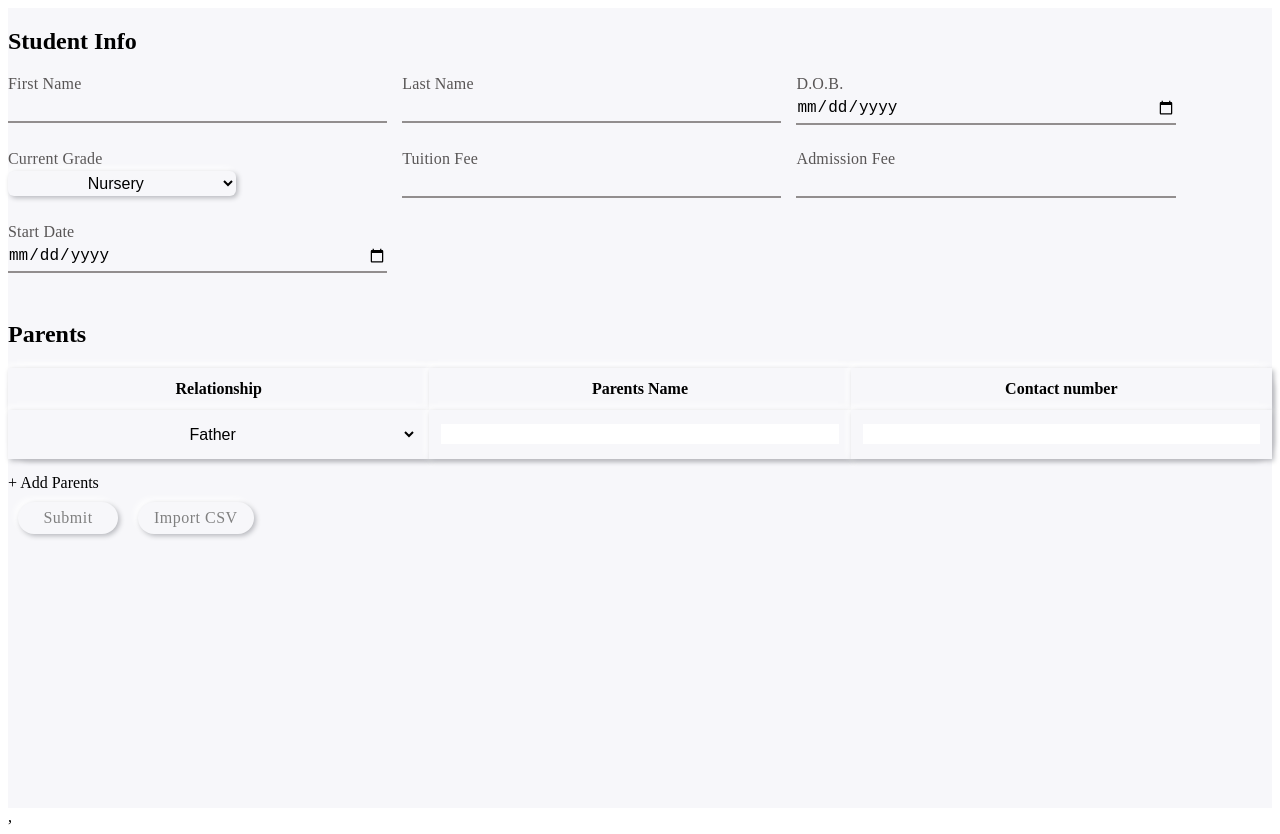
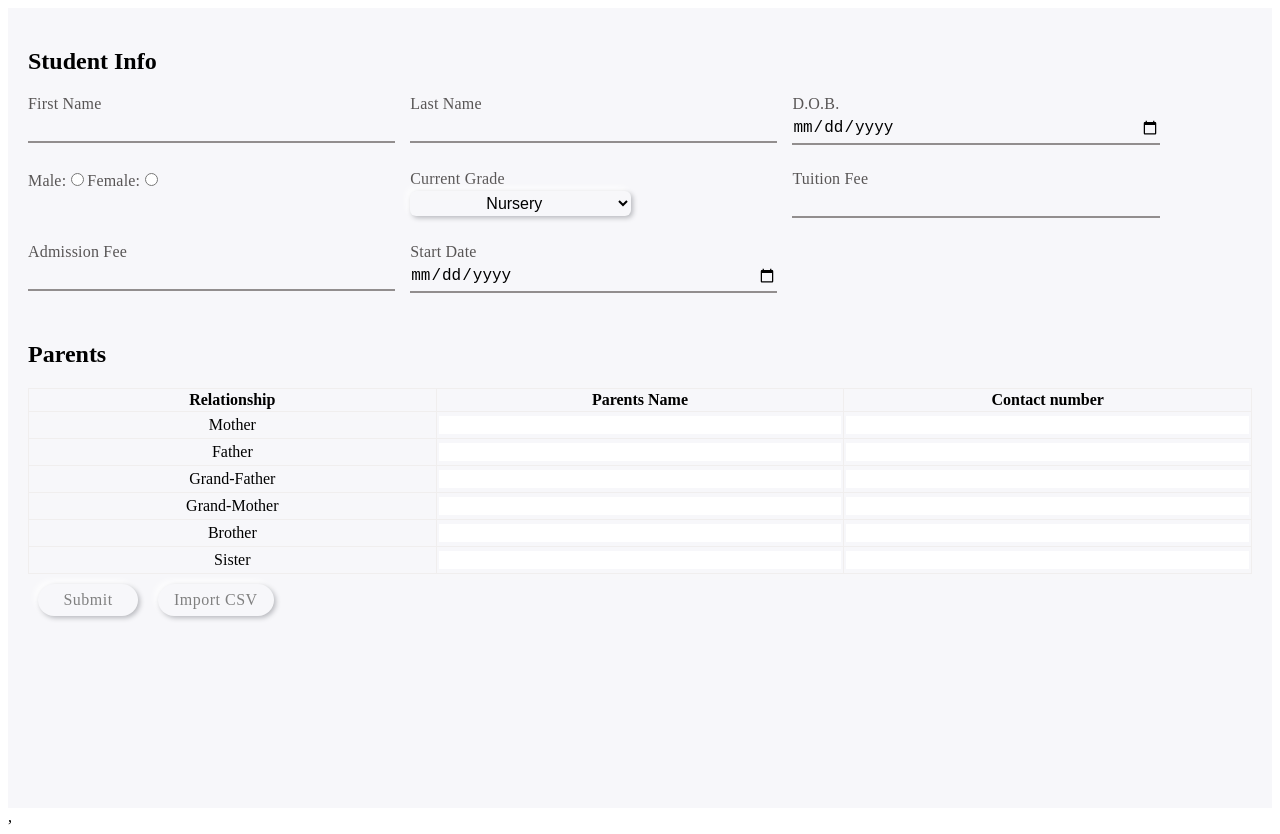
Before and after one commit to binayabatas642/studentManagement, a React (Create React App) app: page /student-registration in a window 1280 px wide. Built offline with nearby package versions, Linux system fonts and the light colour scheme.

Commit message:
filter and search funtionality added for students list.

```diff
--- a/public/index.html
+++ b/public/index.html
@@ -28,7 +28,7 @@
   </head>
   <body>
     <noscript>You need to enable JavaScript to run this app.</noscript>
-    <div id="root"></div>
+    <div id="root" style="margin:0px;padding:0px"></div>
     <!--
       This HTML file is a template.
       If you open it directly in the browser, you will see an empty page.
--- a/src/App.js
+++ b/src/App.js
@@ -14,8 +14,6 @@ import ViewSingleStudent from './pages/ViewSingleStudent';
 import InvoicePage from './pages/InvoicePage';
 
 const App = () => {
-
-  localStorage.setItem("name", "binaya")
   return (
     <div style={{ display: 'flex', justifyContent: 'center', backgroundColor: '#F7F7FA', minHeight: '100vh'}}>
       <Router>
--- a/src/css/addStudentForm.css
+++ b/src/css/addStudentForm.css
@@ -46,15 +46,15 @@ table {
 }
 
 tr, th, td {
-    padding: 12px;
+    padding: 2px;
 }
 
 table, th, td {
-    /* border: 1px solid rgb(168, 164, 164); */
+    border: 0.2px solid rgb(240, 238, 238);
     border-collapse: collapse;
     /* border-radius: 6px; */
     background-color: #F7F7FA;
-    box-shadow: 2px 2px 5px #b8b9be, -3px -3px 7px #fff;
+    /* box-shadow: 2px 2px 5px #b8b9be, -3px -3px 7px #fff; */
   }
 
 table {
@@ -62,6 +62,6 @@ table {
 }
 
 th, td {
-    width: 30%;
+    width: 20%;
     text-align: center;
 }
--- a/src/css/invoiceTable.css
+++ b/src/css/invoiceTable.css
@@ -14,8 +14,8 @@
     padding: 0px 10px;
     border-radius: 40px;
     background-color: #F7F7FA;
-    box-shadow: 2px 2px 5px #b8b9be, -3px -3px 7px #fff;
-    border-left: 3px solid #7bae37;
+    /* box-shadow: 2px 2px 5px #b8b9be, -3px -3px 7px #fff;
+    border-left: 3px solid #7bae37; */
     height: 45px;
 }
 
@@ -27,7 +27,12 @@
 
 .invoice-column {
     width: 16.666667%;
-    text-align: center;
+    text-align: left;
+}
+
+.currency {
+    padding-right: 20px;
+    text-align: right;
 }
 
 #late_fee {
--- a/src/css/studentList.css
+++ b/src/css/studentList.css
@@ -1,6 +1,24 @@
 .student-list {
     display: flex;
     flex-wrap: wrap;
+}
+
+.top-section {
+    position: absolute;
+    height: 40px;
+    width: 80%;
+}
+
+.search-box {
+    float: right;
+    padding: 3px 8px;
+    margin-bottom: 10px;
+    /* border-radius: 6px; */
+    font-size: 16px;
+}
+
+.student-list {
+    margin: 10px;
 }
 
 .modal {
@@ -8,7 +26,7 @@
     border-radius: 40px;
     background-color: #F7F7FA;
     box-shadow: 2px 2px 5px #b8b9be, -3px -3px 7px #fff;
-    margin: 10px 10px 50px 10px;
+    margin: 30px 10px 50px 10px;
     padding: 10px;
     justify-content: center;
     height: 300px;
--- a/src/pages/AddStudentForm.js
+++ b/src/pages/AddStudentForm.js
@@ -8,12 +8,12 @@ import Button from '../components/Button/Button';
 import { studentAdded } from '../redux/studentsSlice';
 
 const AddStudentForm = () => {
-    const { handleSubmit, register } = useForm();
+    const { handleSubmit, register, watch } = useForm();
 
     const dispatch = useDispatch();
+    let selectName = '';
 
-    const [parents, setParents] = useState("fathers_name")
-    var [rows, setRows] = useState(['1']);
+    let [rows, setRows] = useState(["Mother", "Father", "Grand-Father", "Grand-Mother","Brother","Sister"]);
 
     const onSubmit = (data) => {
         //e.preventDefault();
@@ -32,71 +32,40 @@ const AddStudentForm = () => {
             }
         }
 
-    // const handleClick = () => {
-    //     var table = document.getElementById("table-parents")
-    //     var row = table.insertRow(-1)
-
-
-    //     var cell1 = row.insertCell(0);
-    //     var cell2 = row.insertCell(1);
-    //     var cell3 = row.insertCell(2);
-
-    //     cell1.innerHTML = '<select {...register("parents_relationship", {required: true})} style="margin:0px;background:none;width:100%;border-radius:0px;box-shadow:none;"><option value="Father">Father</option><option value="Mother">Mother</option></select>'
-    //     cell2.innerHTML = '<input style="border:none; width:100%; outline:none; fontSize:16px;" type="text" {...register("parents_name")} required />'
-    // }
-
     const handleClick = (int) => {
         setRows([...rows, int])
         console.log(rows)
     }
 
-    // useEffect(() => {
-    //     setParents("fathers_name")
-    //     console.log(parents)
-    // },[])
+    useEffect(() => {
+        selectName = watch(`relationship_row_0`)
+        console.log(selectName)
+    }, [])
 
-    const handleChange = (e) => {
-        console.log(e.target.value)
-        switch (e.target.value) {
-            case "Mother":
-                setParents("fathers_name")
-                break;
-            case "Father":
-                setParents("mothers_name")
-                break;
-            default:
-                break;
-        }
-
-        console.log(parents);
+    const handleSelect = (index) => {
+        selectName = watch(`relationship_row_${index}`)
+        console.log(selectName)
+        console.log(index)
     }
 
-    const tableContent = rows.map(row => (
-
-            <tr>
+    const tableContent = rows.map((row, index) => (
+            <tr key={index}>
                 <td>
-                    <select
-                        {...register("parents_relationship", {required: true})}
-                        style={{margin: '0px', background:'none', width: '100%', borderRadius: '0px', boxShadow: 'none'}}
-                        onChange={handleChange}
-                    >
-                        <option value="Father">Father</option>
-                        <option value="Mother">Mother</option>
-                    </select>
+                    <p style={{padding: '0px', margin: '2px'}}>{row}</p>
                 </td>
                 <td>
                     <input
-                        style={{border: 'none', width: '100%', outline: 'none', fontSize: '16px'}}
+                        style={{border: 'none', width: '100%', outline: 'none', fontSize: '16px', margin: '0px', padding: '0px'}}
                         type="text"
-                        {...register(parents)}
+                        {...register(`${row}s_name`)}
                         required
                     />
                 </td>
                 <td>
                     <input
-                        style={{border: 'none', width: '100%', outline: 'none', fontSize: '16px'}}
+                        style={{border: 'none', width: '100%', outline: 'none', fontSize: '16px', margin: '0px', padding: '0px'}}
                         type="number"
-                        {...register("contact_number")}
+                        {...register(`contact_number_${index}`)}
                         required
                     />
                 </td>
@@ -104,7 +73,7 @@ const AddStudentForm = () => {
         ))
 
     return (
-        <div>
+        <div style={{padding: '20px'}}>
             <form onSubmit={handleSubmit(onSubmit)}>
                 <h2>Student Info</h2>
                 <div className="add-student-form">
@@ -120,9 +89,16 @@ const AddStudentForm = () => {
                         <InputField label="D.O.B." type="date" inputName="date_of_birth" register={register} required />
                     </div>
 
-                    {/* <div>
-                        Add gender select field
-                    </div> */}
+                    <div>
+                        <label htmlFor='male'>
+                            Male:
+                            <input {...register("gender")} type="radio" value="male" id="male" />
+                        </label>
+                        <label htmlFor='female'>
+                            Female:
+                            <input {...register("gender")} type="radio" value="female" id="female" />
+                        </label>
+                    </div>
 
                     <div className="dropdown">
                         <label>Current Grade</label> <br />
@@ -157,9 +133,12 @@ const AddStudentForm = () => {
                             <th>Parents Name</th>
                             <th>Contact number</th>
                         </tr>
-                        {tableContent}
+                        <tbody>
+                            {tableContent}
+
+                        </tbody>
                     </table>
-                    <div onClick={() => handleClick("1")}>+ Add Parents</div>
+                    {/* <div onClick={() => handleClick("1")}>+ Add Parents</div> */}
                 </div>
 
                 <div>
--- a/src/pages/InvoicePage.js
+++ b/src/pages/InvoicePage.js
@@ -1,12 +1,11 @@
 import '../css/invoiceTable.css'
 
-import React, { useRef, useEffect, useState } from 'react';
+import React, { useRef, useEffect } from 'react';
 import { useSelector } from 'react-redux';
 import { useForm } from 'react-hook-form';
-import save from '../images/save.png';
 
 const InvoicePage = () => {
-    const { handleSubmit, register } = useForm();
+    // const { handleSubmit, register } = useForm();
 
     const students = useSelector(state => state.students);
     console.log(students)
@@ -35,7 +34,7 @@ const InvoicePage = () => {
                     <p>Tuition Fee</p>
                 </div>
                 <div className="invoice-column">
-                    <p>Transportation Fee</p>
+                    <p>Trans. Fee</p>
                 </div>
                 <div className="invoice-column">
                     <p>Late Fee</p>
@@ -54,13 +53,13 @@ const InvoicePage = () => {
                             <div className="invoice-column">
                                 <p>A</p>
                             </div>
-                            <div className="invoice-column">
+                            <div className="invoice-column currency">
                                 <p>{student.tuition_fee}</p>
                             </div>
-                            <div className="invoice-column">
-                                <p>3000</p>
+                            <div className="invoice-column currency">
+                                <p>3000.00</p>
                             </div>
-                            <div className="invoice-column">
+                            <div className="invoice-column currency">
                                 <p>
                                     <input id="late_fee" type="text" ref={inputRef} name={`${student.name}_late_fee`} />
                                 </p>
--- a/src/pages/StudentList.js
+++ b/src/pages/StudentList.js
@@ -1,4 +1,4 @@
-import React from 'react'
+import React, {useState} from 'react'
 import { useSelector } from 'react-redux';
 import { Link } from 'react-router-dom';
 import man from '../images/man.png';
@@ -7,6 +7,30 @@ import Button from '../components/Button/Button'
 
 const StudentList = () => {
   const students = useSelector(state => state.students)
+
+  const [searchInput, setSearchInput] = useState("")
+  // const [filteredStudentsByGrade, setFilteredResultsByGrade] = useState([]);
+
+  const searchItems = (searchValue) => {
+    setSearchInput(searchValue)
+
+    const s = students.filter((student) => {
+        return Object.values(student).join('').toLowerCase().includes(searchInput.toLowerCase())
+      })
+
+      console.log(s)
+    }
+
+  const filterStudentsByGrade = () => (
+    students.filter(student => student.grade === "UKG")
+  )
+
+  // const filterStudentsBySection = () => (
+  //   students.filter(student => (student.)
+  // )
+
+  // console.log(filterStudentsByGrade())
+
 
   const renderedStudents = students.map(student => (
       <div className="modal">
@@ -29,9 +53,22 @@ const StudentList = () => {
   ))
 
   return (
+    <>
+      <div className="top-section">
+        <div className="search-box">
+          <input
+           className="search-box"
+           icon="search"
+           type="text"
+           placeholder='Search...'
+           onChange = {(e) => searchItems(e.target.value)}
+          />
+        </div>
+      </div>
       <div className="student-list">
         {renderedStudents}
       </div>
+    </>
   )
 }
 
```
Lines whose indentation alone changed are shown as unchanged.
